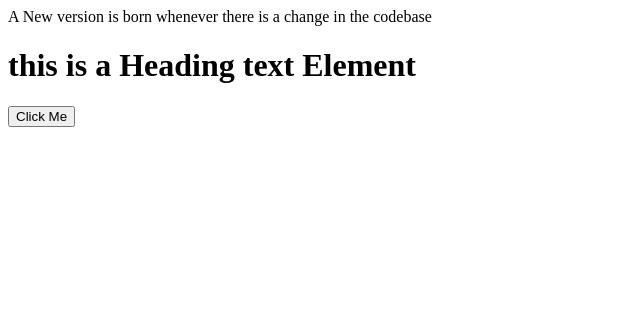
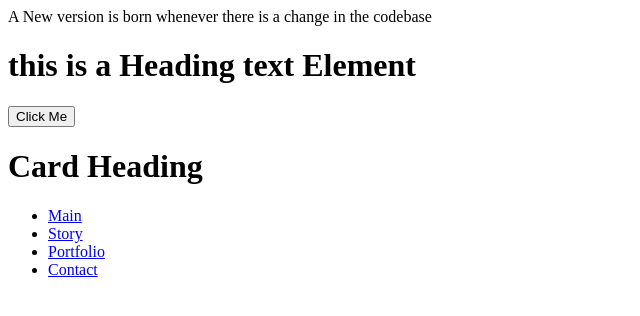
Before and after one commit to Teliose/Version-Control-system, a plain HTML site: page index.html in a window 1280 px wide. Shown: the whole page, without its empty margins (0-640 px from the left). Drawn offline with Linux system fonts and the light colour scheme.

Commit message:
Html with Card Heading

```diff
--- a/index.html
+++ b/index.html
@@ -14,5 +14,19 @@
 
       <button>Click Me</button>
     </div>
+
+    <div class="new-container">
+      <div class="card">
+        <div class="card-heading">
+          <h1>Card Heading</h1>
+        </div>
+        <ul>
+          <li><a href="#">Main</a></li>
+          <li><a href="#">Story</a></li>
+          <li><a href="#">Portfolio</a></li>
+          <li><a href="#">Contact</a></li>
+        </ul>
+      </div>
+    </div>
   </body>
 </html>
```
